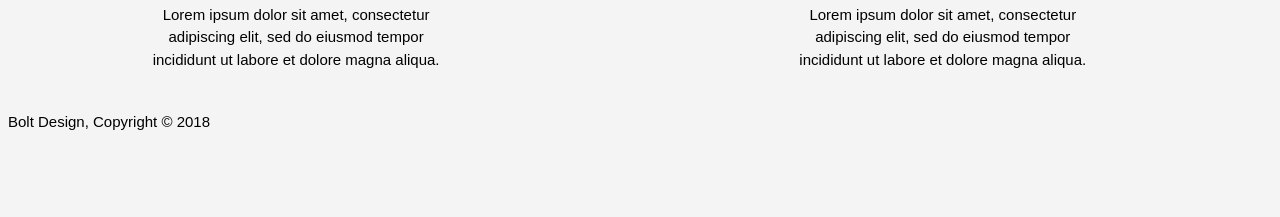
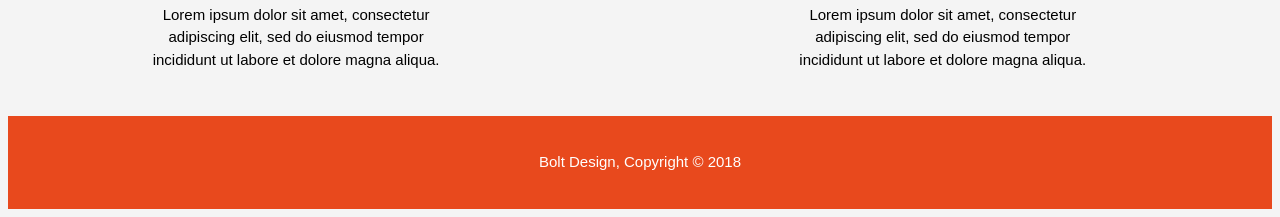
Before and after one commit to bensmith00/HTML5_CSS3, a plain HTML site: page index.html in a window 1280 px wide. Shown: the part 819-1036 px from the top of the page. Before the commit the page ends 968 px from the top, so only its background shows below. Drawn offline with Linux system fonts and the light colour scheme.

Commit message:
CSS for footer

```diff
--- a/css/style.css
+++ b/css/style.css
@@ -128,3 +128,12 @@ header a:hover{
 #boxes .box img{
     width: 90px;
 }
+
+/* Footer */
+footer{
+    padding: 20px;
+    margin-top: 20px;
+    color: #ffffff;
+    background-color: #e8491d;
+    text-align: center;
+}
```
